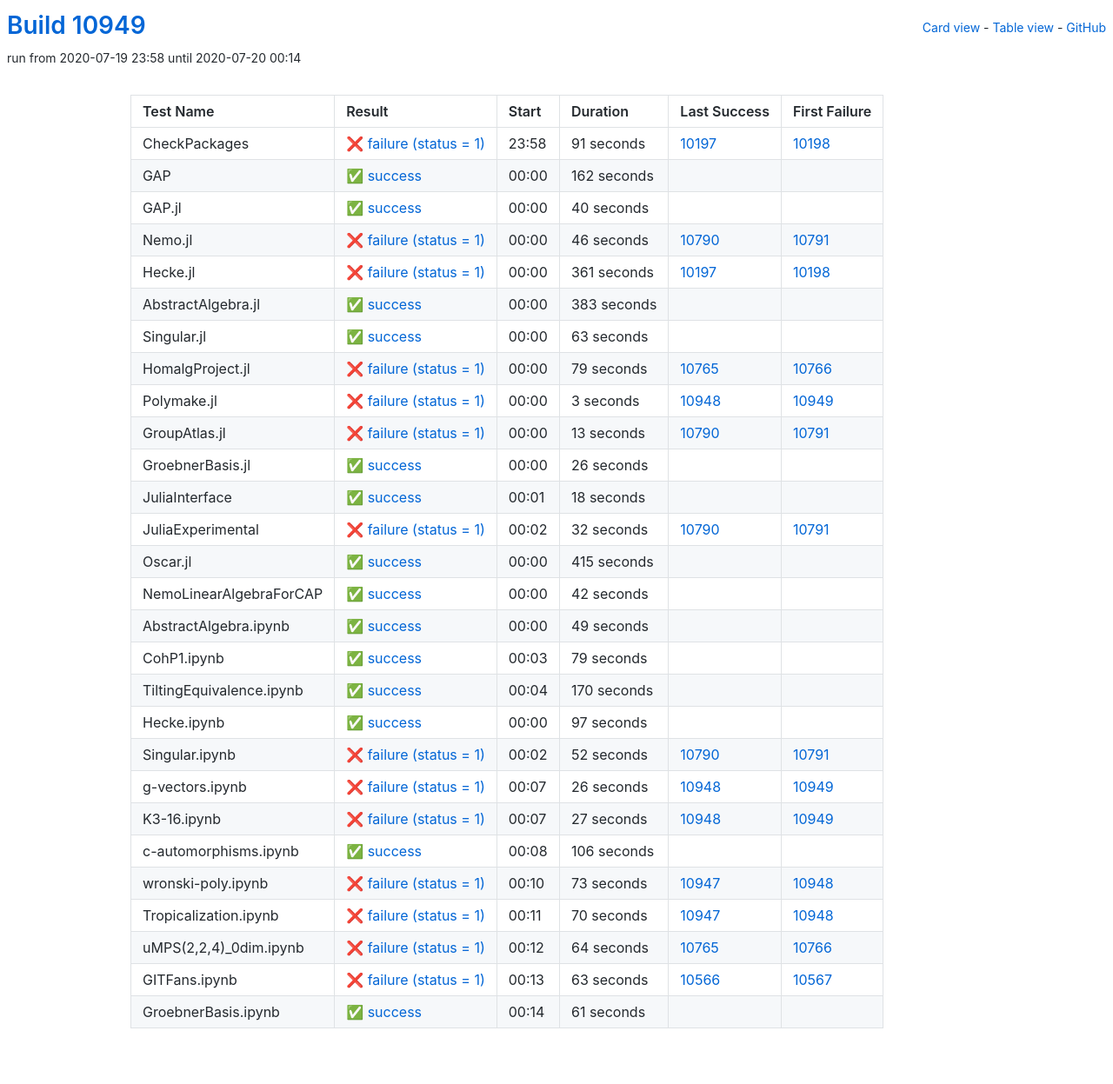
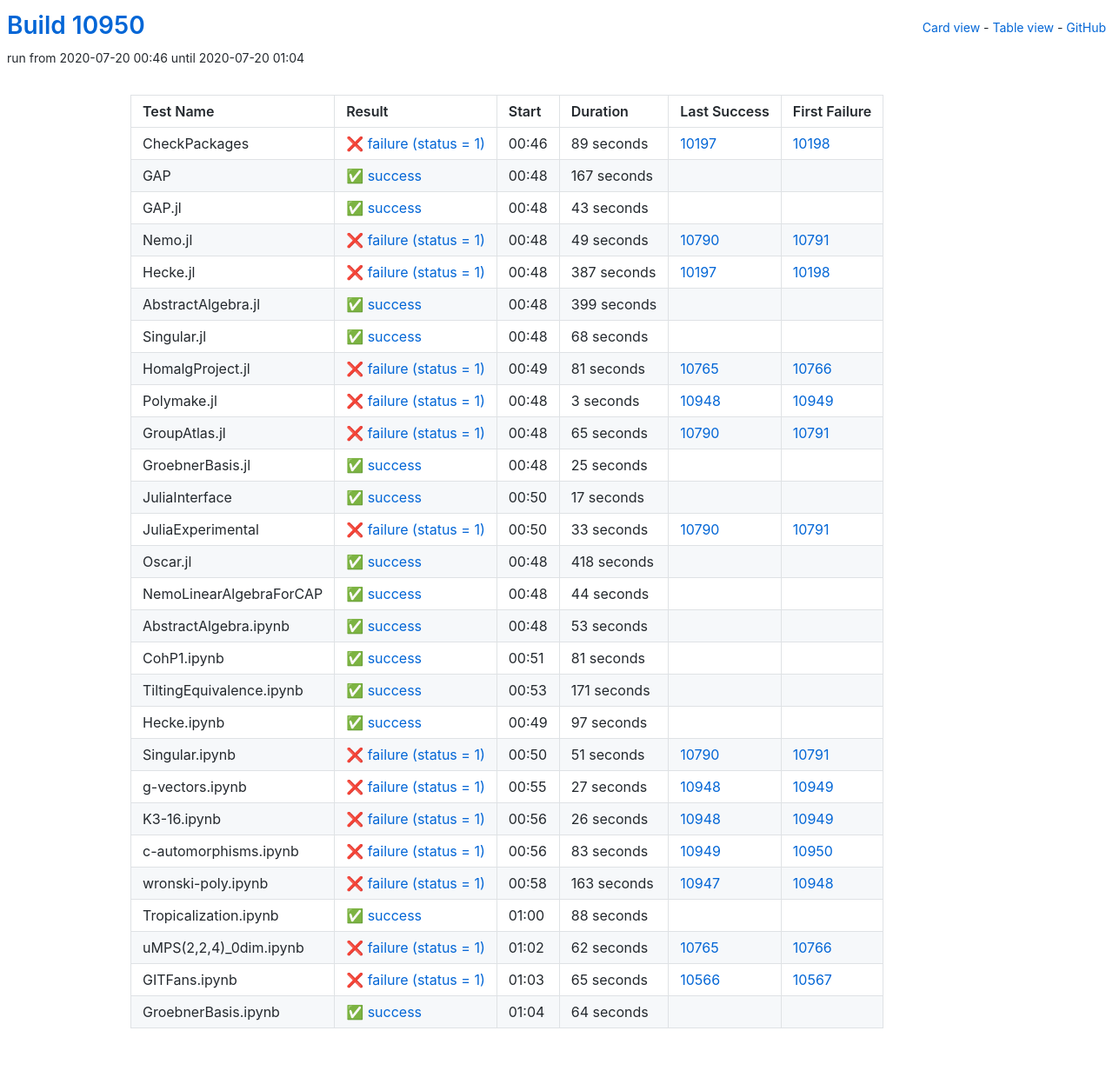
Before and after one commit to oscar-system/oscar-ci-status, a Jekyll site: the page built from table.html, in a window 1280 px wide. Shown: the whole page at 87% size. Built offline with Jekyll 4.4.1, drawn with Linux system fonts in a browser that asks for light colours.

Commit message:
Build #10950

```diff
--- a/_data/ci.yml
+++ b/_data/ci.yml
@@ -1,6 +1,6 @@
 ---
-build: 10949
-build_url: https://oscarci.mathematik.uni-kl.de/job/oscar/10949/
+build: 10950
+build_url: https://oscarci.mathematik.uni-kl.de/job/oscar/10950/
 job: oscar
 organization: oscar-system
 repo: oscar-ci-status
@@ -8,104 +8,104 @@
 tests:
 - name: CheckPackages
   id: checkpackages
-  log: https://oscarci.mathematik.uni-kl.de/job/oscar/10949/artifact/logs/build-10949/CheckPackages.log
-  start: 2020-07-19 23:58
+  log: https://oscarci.mathematik.uni-kl.de/job/oscar/10950/artifact/logs/build-10950/CheckPackages.log
+  start: 2020-07-20 00:46
   success: false
   exitcode: 1
   status: failure
-  duration: 91
+  duration: 89
   last_success: 10197
   last_success_url: https://oscarci.mathematik.uni-kl.de/job/oscar/10197/
   first_failure: 10198
   first_failure_url: https://oscarci.mathematik.uni-kl.de/job/oscar/10198/
 - name: GAP
   id: gap
-  log: https://oscarci.mathematik.uni-kl.de/job/oscar/10949/artifact/logs/build-10949/GAP.log
-  start: 2020-07-20 00:00
+  log: https://oscarci.mathematik.uni-kl.de/job/oscar/10950/artifact/logs/build-10950/GAP.log
+  start: 2020-07-20 00:48
   success: true
   exitcode: 0
   status: success
-  duration: 162
+  duration: 167
   last_success: false
   last_success_url:
   first_failure: false
   first_failure_url:
 - name: GAP.jl
   id: gap-jl
-  log: https://oscarci.mathematik.uni-kl.de/job/oscar/10949/artifact/logs/build-10949/GAP.jl.log
-  start: 2020-07-20 00:00
+  log: https://oscarci.mathematik.uni-kl.de/job/oscar/10950/artifact/logs/build-10950/GAP.jl.log
+  start: 2020-07-20 00:48
   success: true
   exitcode: 0
   status: success
-  duration: 40
+  duration: 43
   last_success: false
   last_success_url:
   first_failure: false
   first_failure_url:
 - name: Nemo.jl
   id: nemo-jl
-  log: https://oscarci.mathematik.uni-kl.de/job/oscar/10949/artifact/logs/build-10949/Nemo.jl.log
-  start: 2020-07-20 00:00
+  log: https://oscarci.mathematik.uni-kl.de/job/oscar/10950/artifact/logs/build-10950/Nemo.jl.log
+  start: 2020-07-20 00:48
   success: false
   exitcode: 1
   status: failure
-  duration: 46
+  duration: 49
   last_success: 10790
   last_success_url: https://oscarci.mathematik.uni-kl.de/job/oscar/10790/
   first_failure: 10791
   first_failure_url: https://oscarci.mathematik.uni-kl.de/job/oscar/10791/
 - name: Hecke.jl
   id: hecke-jl
-  log: https://oscarci.mathematik.uni-kl.de/job/oscar/10949/artifact/logs/build-10949/Hecke.jl.log
-  start: 2020-07-20 00:00
+  log: https://oscarci.mathematik.uni-kl.de/job/oscar/10950/artifact/logs/build-10950/Hecke.jl.log
+  start: 2020-07-20 00:48
   success: false
   exitcode: 1
   status: failure
-  duration: 361
+  duration: 387
   last_success: 10197
   last_success_url: https://oscarci.mathematik.uni-kl.de/job/oscar/10197/
   first_failure: 10198
   first_failure_url: https://oscarci.mathematik.uni-kl.de/job/oscar/10198/
 - name: AbstractAlgebra.jl
   id: abstractalgebra-jl
-  log: https://oscarci.mathematik.uni-kl.de/job/oscar/10949/artifact/logs/build-10949/AbstractAlgebra.jl.log
-  start: 2020-07-20 00:00
+  log: https://oscarci.mathematik.uni-kl.de/job/oscar/10950/artifact/logs/build-10950/AbstractAlgebra.jl.log
+  start: 2020-07-20 00:48
   success: true
   exitcode: 0
   status: success
-  duration: 383
+  duration: 399
   last_success: false
   last_success_url:
   first_failure: false
   first_failure_url:
 - name: Singular.jl
   id: singular-jl
-  log: https://oscarci.mathematik.uni-kl.de/job/oscar/10949/artifact/logs/build-10949/Singular.jl.log
-  start: 2020-07-20 00:00
+  log: https://oscarci.mathematik.uni-kl.de/job/oscar/10950/artifact/logs/build-10950/Singular.jl.log
+  start: 2020-07-20 00:48
   success: true
   exitcode: 0
   status: success
-  duration: 63
+  duration: 68
   last_success: false
   last_success_url:
   first_failure: false
   first_failure_url:
 - name: HomalgProject.jl
   id: homalgproject-jl
-  log: https://oscarci.mathematik.uni-kl.de/job/oscar/10949/artifact/logs/build-10949/HomalgProject.jl.log
-  start: 2020-07-20 00:00
+  log: https://oscarci.mathematik.uni-kl.de/job/oscar/10950/artifact/logs/build-10950/HomalgProject.jl.log
+  start: 2020-07-20 00:49
   success: false
   exitcode: 1
   status: failure
-  duration: 79
+  duration: 81
   last_success: 10765
   last_success_url: https://oscarci.mathematik.uni-kl.de/job/oscar/10765/
   first_failure: 10766
   first_failure_url: https://oscarci.mathematik.uni-kl.de/job/oscar/10766/
 - name: Polymake.jl
   id: polymake-jl
-  log: https://oscarci.mathematik.uni-kl.de/job/oscar/10949/artifact/logs/build-10949/Polymake.jl.log
-  start: 2020-07-20 00:00
+  log: https://oscarci.mathematik.uni-kl.de/job/oscar/10950/artifact/logs/build-10950/Polymake.jl.log
+  start: 2020-07-20 00:48
   success: false
   exitcode: 1
   status: failure
@@ -116,116 +116,116 @@
   first_failure_url: https://oscarci.mathematik.uni-kl.de/job/oscar/10949/
 - name: GroupAtlas.jl
   id: groupatlas-jl
-  log: https://oscarci.mathematik.uni-kl.de/job/oscar/10949/artifact/logs/build-10949/GroupAtlas.jl.log
-  start: 2020-07-20 00:00
+  log: https://oscarci.mathematik.uni-kl.de/job/oscar/10950/artifact/logs/build-10950/GroupAtlas.jl.log
+  start: 2020-07-20 00:48
   success: false
   exitcode: 1
   status: failure
-  duration: 13
+  duration: 65
   last_success: 10790
   last_success_url: https://oscarci.mathematik.uni-kl.de/job/oscar/10790/
   first_failure: 10791
   first_failure_url: https://oscarci.mathematik.uni-kl.de/job/oscar/10791/
 - name: GroebnerBasis.jl
   id: groebnerbasis-jl
-  log: https://oscarci.mathematik.uni-kl.de/job/oscar/10949/artifact/logs/build-10949/GroebnerBasis.jl.log
-  start: 2020-07-20 00:00
+  log: https://oscarci.mathematik.uni-kl.de/job/oscar/10950/artifact/logs/build-10950/GroebnerBasis.jl.log
+  start: 2020-07-20 00:48
   success: true
   exitcode: 0
   status: success
-  duration: 26
+  duration: 25
   last_success: false
   last_success_url:
   first_failure: false
   first_failure_url:
 - name: JuliaInterface
   id: juliainterface
-  log: https://oscarci.mathematik.uni-kl.de/job/oscar/10949/artifact/logs/build-10949/JuliaInterface.log
-  start: 2020-07-20 00:01
+  log: https://oscarci.mathematik.uni-kl.de/job/oscar/10950/artifact/logs/build-10950/JuliaInterface.log
+  start: 2020-07-20 00:50
   success: true
   exitcode: 0
   status: success
-  duration: 18
+  duration: 17
   last_success: false
   last_success_url:
   first_failure: false
   first_failure_url:
 - name: JuliaExperimental
   id: juliaexperimental
-  log: https://oscarci.mathematik.uni-kl.de/job/oscar/10949/artifact/logs/build-10949/JuliaExperimental.log
-  start: 2020-07-20 00:02
+  log: https://oscarci.mathematik.uni-kl.de/job/oscar/10950/artifact/logs/build-10950/JuliaExperimental.log
+  start: 2020-07-20 00:50
   success: false
   exitcode: 1
   status: failure
-  duration: 32
+  duration: 33
   last_success: 10790
   last_success_url: https://oscarci.mathematik.uni-kl.de/job/oscar/10790/
   first_failure: 10791
   first_failure_url: https://oscarci.mathematik.uni-kl.de/job/oscar/10791/
 - name: Oscar.jl
   id: oscar-jl
-  log: https://oscarci.mathematik.uni-kl.de/job/oscar/10949/artifact/logs/build-10949/Oscar.jl.log
-  start: 2020-07-20 00:00
+  log: https://oscarci.mathematik.uni-kl.de/job/oscar/10950/artifact/logs/build-10950/Oscar.jl.log
+  start: 2020-07-20 00:48
   success: true
   exitcode: 0
   status: success
-  duration: 415
+  duration: 418
   last_success: false
   last_success_url:
   first_failure: false
   first_failure_url:
 - name: NemoLinearAlgebraForCAP
   id: nemolinearalgebraforcap
-  log: https://oscarci.mathematik.uni-kl.de/job/oscar/10949/artifact/logs/build-10949/NemoLinearAlgebraForCAP.log
-  start: 2020-07-20 00:00
+  log: https://oscarci.mathematik.uni-kl.de/job/oscar/10950/artifact/logs/build-10950/NemoLinearAlgebraForCAP.log
+  start: 2020-07-20 00:48
   success: true
   exitcode: 0
   status: success
-  duration: 42
+  duration: 44
   last_success: false
   last_success_url:
   first_failure: false
   first_failure_url:
 - name: AbstractAlgebra.ipynb
   id: abstractalgebra-ipynb
-  log: https://oscarci.mathematik.uni-kl.de/job/oscar/10949/artifact/logs/build-10949/AbstractAlgebra.ipynb.log
-  start: 2020-07-20 00:00
+  log: https://oscarci.mathematik.uni-kl.de/job/oscar/10950/artifact/logs/build-10950/AbstractAlgebra.ipynb.log
+  start: 2020-07-20 00:48
   success: true
   exitcode: 0
   status: success
-  duration: 49
+  duration: 53
   last_success: false
   last_success_url:
   first_failure: false
   first_failure_url:
 - name: CohP1.ipynb
   id: cohp1-ipynb
-  log: https://oscarci.mathematik.uni-kl.de/job/oscar/10949/artifact/logs/build-10949/CohP1.ipynb.log
-  start: 2020-07-20 00:03
+  log: https://oscarci.mathematik.uni-kl.de/job/oscar/10950/artifact/logs/build-10950/CohP1.ipynb.log
+  start: 2020-07-20 00:51
   success: true
   exitcode: 0
   status: success
-  duration: 79
+  duration: 81
   last_success: false
   last_success_url:
   first_failure: false
   first_failure_url:
 - name: TiltingEquivalence.ipynb
   id: tiltingequivalence-ipynb
-  log: https://oscarci.mathematik.uni-kl.de/job/oscar/10949/artifact/logs/build-10949/TiltingEquivalence.ipynb.log
-  start: 2020-07-20 00:04
+  log: https://oscarci.mathematik.uni-kl.de/job/oscar/10950/artifact/logs/build-10950/TiltingEquivalence.ipynb.log
+  start: 2020-07-20 00:53
   success: true
   exitcode: 0
   status: success
-  duration: 170
+  duration: 171
   last_success: false
   last_success_url:
   first_failure: false
   first_failure_url:
 - name: Hecke.ipynb
   id: hecke-ipynb
-  log: https://oscarci.mathematik.uni-kl.de/job/oscar/10949/artifact/logs/build-10949/Hecke.ipynb.log
-  start: 2020-07-20 00:00
+  log: https://oscarci.mathematik.uni-kl.de/job/oscar/10950/artifact/logs/build-10950/Hecke.ipynb.log
+  start: 2020-07-20 00:49
   success: true
   exitcode: 0
   status: success
@@ -236,20 +236,32 @@
   first_failure_url:
 - name: Singular.ipynb
   id: singular-ipynb
-  log: https://oscarci.mathematik.uni-kl.de/job/oscar/10949/artifact/logs/build-10949/Singular.ipynb.log
-  start: 2020-07-20 00:02
+  log: https://oscarci.mathematik.uni-kl.de/job/oscar/10950/artifact/logs/build-10950/Singular.ipynb.log
+  start: 2020-07-20 00:50
   success: false
   exitcode: 1
   status: failure
-  duration: 52
+  duration: 51
   last_success: 10790
   last_success_url: https://oscarci.mathematik.uni-kl.de/job/oscar/10790/
   first_failure: 10791
   first_failure_url: https://oscarci.mathematik.uni-kl.de/job/oscar/10791/
 - name: g-vectors.ipynb
   id: g-vectors-ipynb
-  log: https://oscarci.mathematik.uni-kl.de/job/oscar/10949/artifact/logs/build-10949/g-vectors.ipynb.log
-  start: 2020-07-20 00:07
+  log: https://oscarci.mathematik.uni-kl.de/job/oscar/10950/artifact/logs/build-10950/g-vectors.ipynb.log
+  start: 2020-07-20 00:55
+  success: false
+  exitcode: 1
+  status: failure
+  duration: 27
+  last_success: 10948
+  last_success_url: https://oscarci.mathematik.uni-kl.de/job/oscar/10948/
+  first_failure: 10949
+  first_failure_url: https://oscarci.mathematik.uni-kl.de/job/oscar/10949/
+- name: K3-16.ipynb
+  id: k3-16-ipynb
+  log: https://oscarci.mathematik.uni-kl.de/job/oscar/10950/artifact/logs/build-10950/K3-16.ipynb.log
+  start: 2020-07-20 00:56
   success: false
   exitcode: 1
   status: failure
@@ -258,86 +270,74 @@
   last_success_url: https://oscarci.mathematik.uni-kl.de/job/oscar/10948/
   first_failure: 10949
   first_failure_url: https://oscarci.mathematik.uni-kl.de/job/oscar/10949/
-- name: K3-16.ipynb
-  id: k3-16-ipynb
-  log: https://oscarci.mathematik.uni-kl.de/job/oscar/10949/artifact/logs/build-10949/K3-16.ipynb.log
-  start: 2020-07-20 00:07
+- name: c-automorphisms.ipynb
+  id: c-automorphisms-ipynb
+  log: https://oscarci.mathematik.uni-kl.de/job/oscar/10950/artifact/logs/build-10950/c-automorphisms.ipynb.log
+  start: 2020-07-20 00:56
   success: false
   exitcode: 1
   status: failure
-  duration: 27
-  last_success: 10948
-  last_success_url: https://oscarci.mathematik.uni-kl.de/job/oscar/10948/
-  first_failure: 10949
-  first_failure_url: https://oscarci.mathematik.uni-kl.de/job/oscar/10949/
-- name: c-automorphisms.ipynb
-  id: c-automorphisms-ipynb
-  log: https://oscarci.mathematik.uni-kl.de/job/oscar/10949/artifact/logs/build-10949/c-automorphisms.ipynb.log
-  start: 2020-07-20 00:08
-  success: true
-  exitcode: 0
-  status: success
-  duration: 106
-  last_success: false
-  last_success_url:
-  first_failure: false
-  first_failure_url:
+  duration: 83
+  last_success: 10949
+  last_success_url: https://oscarci.mathematik.uni-kl.de/job/oscar/10949/
+  first_failure: 10950
+  first_failure_url: https://oscarci.mathematik.uni-kl.de/job/oscar/10950/
 - name: wronski-poly.ipynb
   id: wronski-poly-ipynb
-  log: https://oscarci.mathematik.uni-kl.de/job/oscar/10949/artifact/logs/build-10949/wronski-poly.ipynb.log
-  start: 2020-07-20 00:10
+  log: https://oscarci.mathematik.uni-kl.de/job/oscar/10950/artifact/logs/build-10950/wronski-poly.ipynb.log
+  start: 2020-07-20 00:58
   success: false
   exitcode: 1
   status: failure
-  duration: 73
+  duration: 163
   last_success: 10947
   last_success_url: https://oscarci.mathematik.uni-kl.de/job/oscar/10947/
   first_failure: 10948
   first_failure_url: https://oscarci.mathematik.uni-kl.de/job/oscar/10948/
 - name: Tropicalization.ipynb
   id: tropicalization-ipynb
-  log: https://oscarci.mathematik.uni-kl.de/job/oscar/10949/artifact/logs/build-10949/Tropicalization.ipynb.log
-  start: 2020-07-20 00:11
+  log: https://oscarci.mathematik.uni-kl.de/job/oscar/10950/artifact/logs/build-10950/Tropicalization.ipynb.log
+  start: 2020-07-20 01:00
+  success: true
+  exitcode: 0
+  status: success
+  duration: 88
+  last_success: false
+  last_success_url:
+  first_failure: false
+  first_failure_url:
+- name: uMPS(2,2,4)_0dim.ipynb
+  id: umps-2-2-4-0dim-ipynb
+  log: https://oscarci.mathematik.uni-kl.de/job/oscar/10950/artifact/logs/build-10950/uMPS-2-2-4-_0dim.ipynb.log
+  start: 2020-07-20 01:02
   success: false
   exitcode: 1
   status: failure
-  duration: 70
-  last_success: 10947
-  last_success_url: https://oscarci.mathematik.uni-kl.de/job/oscar/10947/
-  first_failure: 10948
-  first_failure_url: https://oscarci.mathematik.uni-kl.de/job/oscar/10948/
-- name: uMPS(2,2,4)_0dim.ipynb
-  id: umps-2-2-4-0dim-ipynb
-  log: https://oscarci.mathematik.uni-kl.de/job/oscar/10949/artifact/logs/build-10949/uMPS-2-2-4-_0dim.ipynb.log
-  start: 2020-07-20 00:12
-  success: false
-  exitcode: 1
-  status: failure
-  duration: 64
+  duration: 62
   last_success: 10765
   last_success_url: https://oscarci.mathematik.uni-kl.de/job/oscar/10765/
   first_failure: 10766
   first_failure_url: https://oscarci.mathematik.uni-kl.de/job/oscar/10766/
 - name: GITFans.ipynb
   id: gitfans-ipynb
-  log: https://oscarci.mathematik.uni-kl.de/job/oscar/10949/artifact/logs/build-10949/GITFans.ipynb.log
-  start: 2020-07-20 00:13
+  log: https://oscarci.mathematik.uni-kl.de/job/oscar/10950/artifact/logs/build-10950/GITFans.ipynb.log
+  start: 2020-07-20 01:03
   success: false
   exitcode: 1
   status: failure
-  duration: 63
+  duration: 65
   last_success: 10566
   last_success_url: https://oscarci.mathematik.uni-kl.de/job/oscar/10566/
   first_failure: 10567
   first_failure_url: https://oscarci.mathematik.uni-kl.de/job/oscar/10567/
 - name: GroebnerBasis.ipynb
   id: groebnerbasis-ipynb
-  log: https://oscarci.mathematik.uni-kl.de/job/oscar/10949/artifact/logs/build-10949/GroebnerBasis.ipynb.log
-  start: 2020-07-20 00:14
+  log: https://oscarci.mathematik.uni-kl.de/job/oscar/10950/artifact/logs/build-10950/GroebnerBasis.ipynb.log
+  start: 2020-07-20 01:04
   success: true
   exitcode: 0
   status: success
-  duration: 61
+  duration: 64
   last_success: false
   last_success_url:
   first_failure: false
```
Also changed, not shown: README.md.
